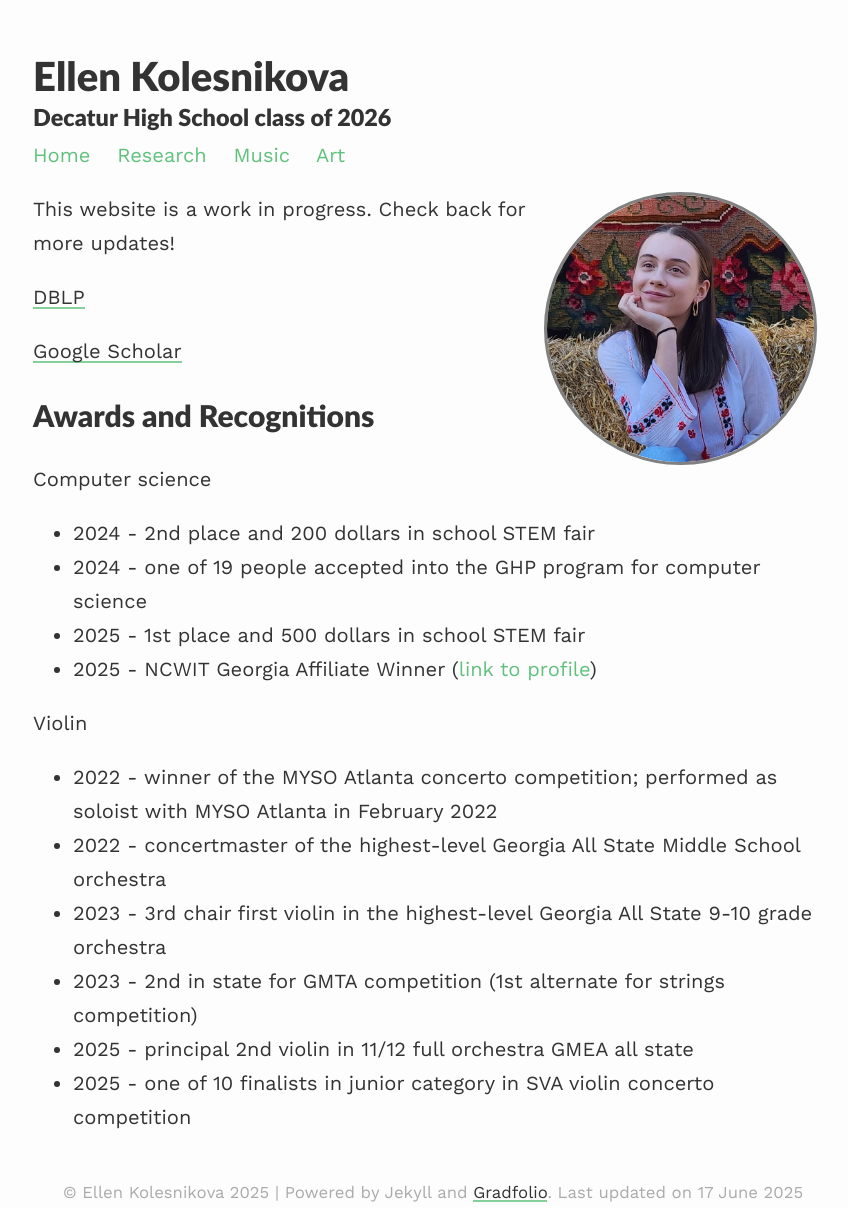
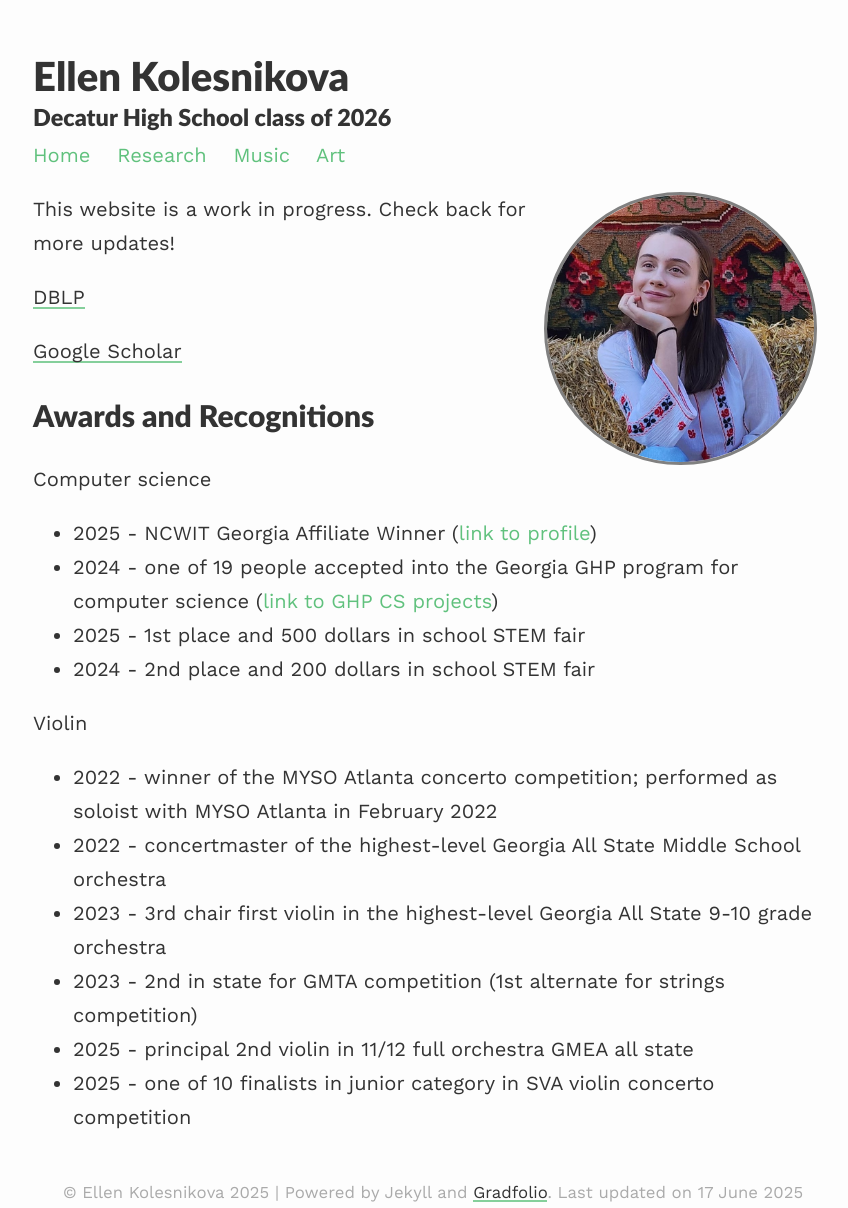
Before and after one commit to ellenkolesnikova/ellenkolesnikova.github.io, a Jekyll site: the page built from index.md, in a window 1280 px wide. Shown: the whole page, without its empty margins (207-1055 px from the left). Built offline with Jekyll 4.4.1, drawn with Linux system fonts in a browser that asks for light colours; nearby versions of some CDN libraries.

Commit message:
Update index.md

```diff
--- a/index.md
+++ b/index.md
@@ -17,10 +17,12 @@ This website is a work in progress. Check back for more updates!
 Awards and Recognitions
 ============
 Computer science
+  - 2025 - NCWIT Georgia Affiliate Winner ([link to profile](https://www.aspirations.org/people/ellen-k/150541){:target="_blank"})
+  - 2024 - one of 19 people accepted into the Georgia GHP program for computer science ([link to GHP CS projects](https://www.ghpstudentsite.com/computerscience){:target="_blank"})
+  - 2025 - 1st place and 500 dollars in school STEM fair
   - 2024 - 2nd place and 200 dollars in school STEM fair
-  - 2024 - one of 19 people accepted into the GHP program for computer science
-  - 2025 - 1st place and 500 dollars in school STEM fair
-  - 2025 - NCWIT Georgia Affiliate Winner ([link to profile](https://www.aspirations.org/people/ellen-k/150541){:target="_blank"})
+
+
 
 Violin
   - 2022 - winner of the MYSO Atlanta concerto competition; performed as soloist with MYSO Atlanta in February 2022
```
